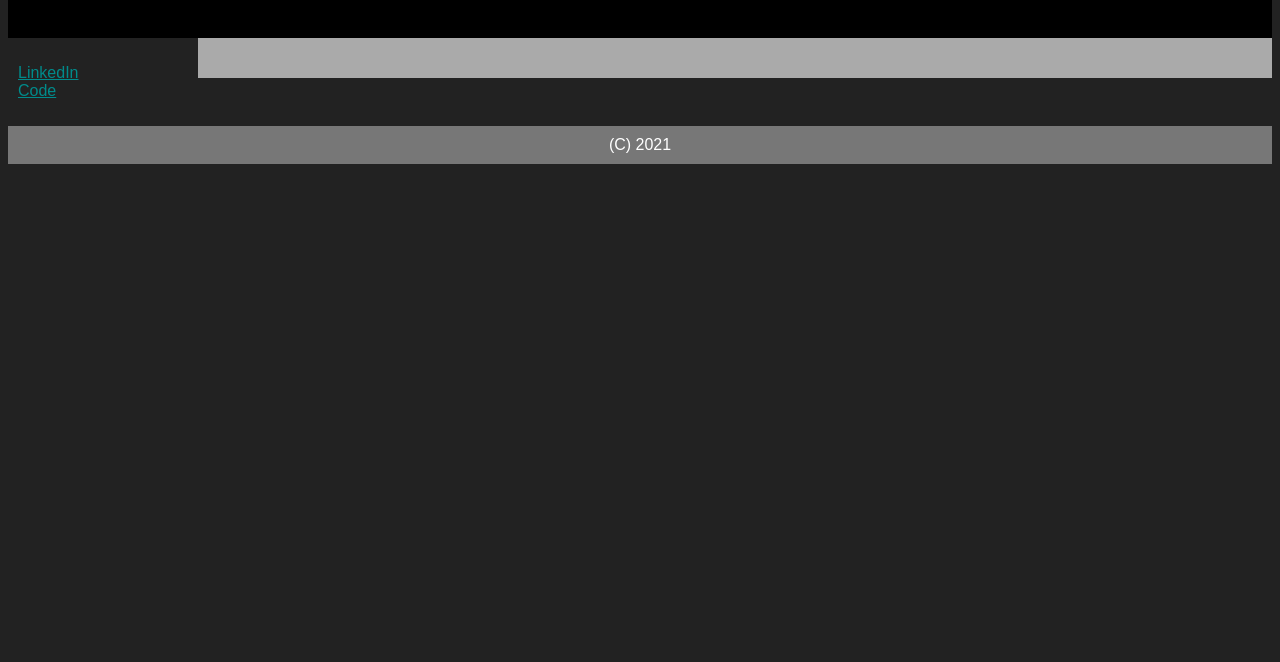
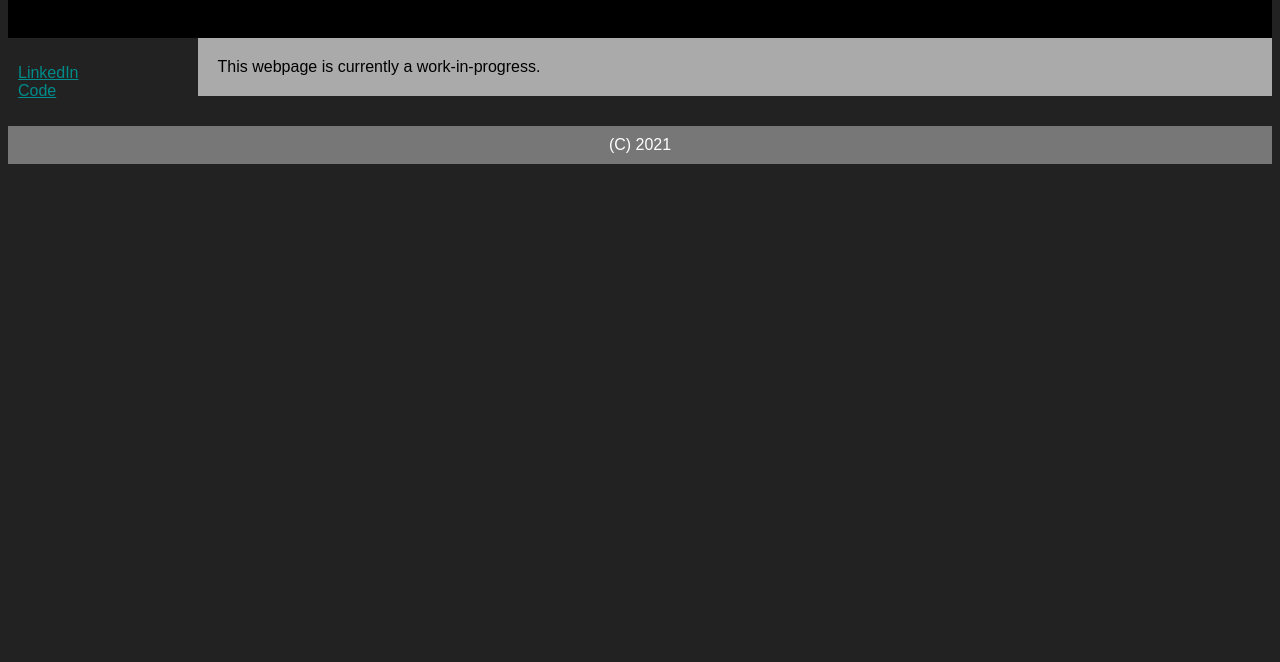
Before and after one commit to kaydee3/kaydee3.github.io, a plain HTML site: page index.html in a window 1280 px wide. Shown: the part 138-800 px from the top of the page. Drawn offline with Linux system fonts and the light colour scheme.

Commit message:
Update index.html

```diff
--- a/index.html
+++ b/index.html
@@ -21,7 +21,7 @@
 	  </nav>
         <button onclick="topFunction()" id="btt" title="Go to top">Top</button>
 	  <article>
-
+This webpage is currently a work-in-progress.
 
 	  </article>
 	</section>
```
